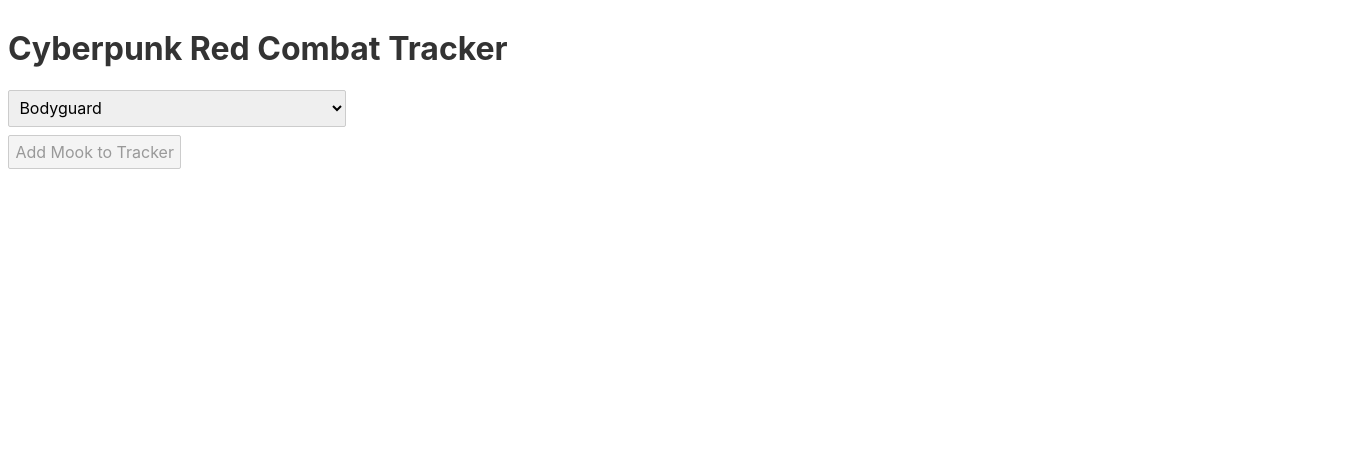
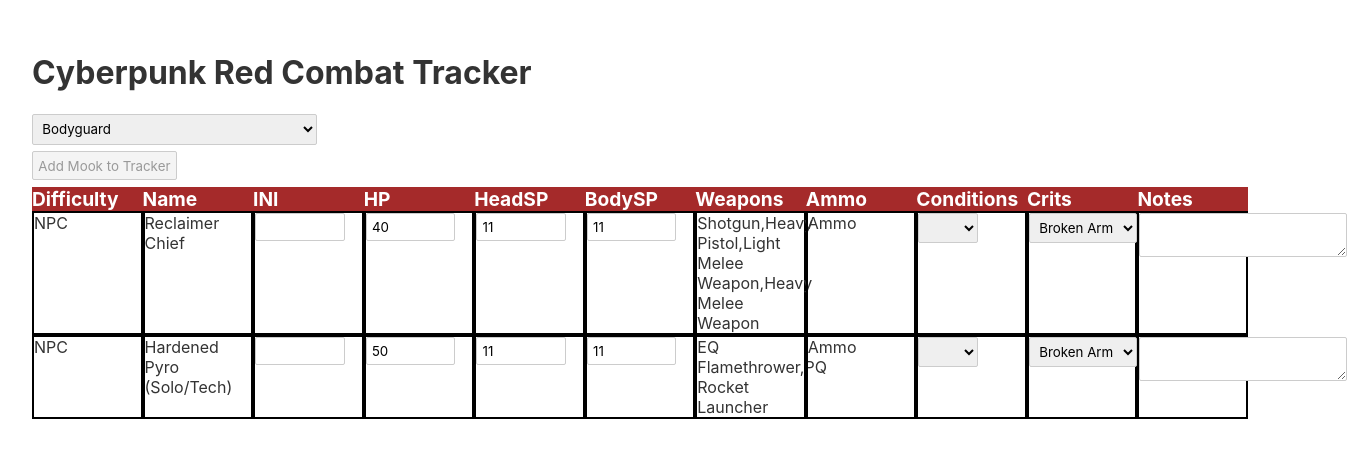
Before and after one commit to notevenagoat/CombatTrackerCPR, a Svelte app: page / in a window 1280 px wide. Shown: the top 458 px of the page, 1347 px wide, since content can reach past the window. Built offline with nearby package versions, Linux system fonts and the light colour scheme.

Commit message:
adding fields to trackerdisplay. mostly testing

```diff
--- a/public/global.css
+++ b/public/global.css
@@ -7,7 +7,7 @@
 body {
 	color: #333;
 	margin: 0;
-	padding: 8px;
+	padding: 2em;
 	box-sizing: border-box;
 	font-family: -apple-system, BlinkMacSystemFont, "Segoe UI", Roboto, Oxygen-Sans, Ubuntu, Cantarell, "Helvetica Neue", sans-serif;
 }
@@ -31,7 +31,7 @@
 
 input, button, select, textarea {
 	font-family: inherit;
-	font-size: inherit;
+	/* font-size: inherit; */
 	-webkit-padding: 0.4em 0;
 	padding: 0.4em;
 	margin: 0 0 0.5em 0;
--- a/src/components/TrackerDisplay.svelte
+++ b/src/components/TrackerDisplay.svelte
@@ -1,31 +1,81 @@
 <script>
   import { trackedMooks, selectedMook, mooks } from "../stores.js";
+
+  // Sample data
+    trackedMooks.update((contents) => [...contents, $mooks[5]]);
+    trackedMooks.update((contents) => [...contents, $mooks[24]]);
+// end of sample
 
   const addMook = () => {
     trackedMooks.update((contents) => [...contents, $mooks[$selectedMook]]);
     selectedMook.set(666)
   };
 
-let selectionValidate
-  selectedMook.subscribe(value => {
-		selectionValidate = value;
-	});
+// let selectionValidate
+//   selectedMook.subscribe(value => {
+// 		selectionValidate = value;
+// 	});
 
-  function validation(selected) {
-    if (selected === 666) {
-      return true;
-    } else {
-      return false;
-    }
-  }
-</script>
+ </script>
 
 <main>
-  <button disabled={validation($selectedMook)} on:click={addMook}>
+  <button disabled={$selectedMook  === 666} on:click={addMook}>
     Add Mook to Tracker
   </button>
 
-  {#each $trackedMooks as tracked}
-    <div>{tracked.name} added to list</div>
+<div class="trackerGrid">
+  <div class="trackingHeader">
+    <div> Difficulty </div>
+    <div> Name </div>
+    <div> INI </div>
+    <div> HP </div>
+    <div> HeadSP </div>
+    <div> BodySP </div>
+    <div> Weapons </div>
+    <div> Ammo </div>
+    <div> Conditions </div>
+    <div> Crits </div>
+    <div> Notes </div>
+   </div>
+  {#each $trackedMooks as tracked,id}
+
+  <div class="trackingContainer">
+    <div> NPC </div>
+    <div> {tracked.name} </div>
+    <div> <input type=number bind:value={tracked.initiative} min=0 max=100> </div>
+    <div>  <input type=number bind:value={tracked.trackedStats.hitPoints} min=0 max=100> </div>
+    <div> <input type=number bind:value={tracked.trackedStats.armorHead} min=0 max=100> </div>
+    <div> <input type=number bind:value={tracked.trackedStats.armorBody} min=0 max=100> </div>
+    <div> {Object.values(tracked.weapons)}</div>
+    <div> Ammo </div>
+    <div> <select bind:value={tracked.trackedStats.conditions}> <option> Test </option></select>  </div>
+    <div> <select bind:value={tracked.trackedStats.conditions}> <option> Broken Arm </option></select>  </div>
+    <div> <textarea bind:value={tracked.notes}></textarea> </div>
+  </div>
+
   {/each}
+</div>
 </main>
+
+<style>
+
+ .trackingContainer, .trackingHeader {
+
+   display:grid;
+   grid-template-columns: repeat(11, minmax(5em, 1fr));
+   grid-auto-rows: repeat(auto-fill, minmax(1em, 1fr));;
+
+
+ }
+
+  .trackingHeader{
+    background-color: brown;
+    color: white;
+    font-size: 1.2em;
+    font-weight: bold;
+  }
+
+  .trackingContainer div{
+   border: 2px black solid;
+  }
+</style>
```
